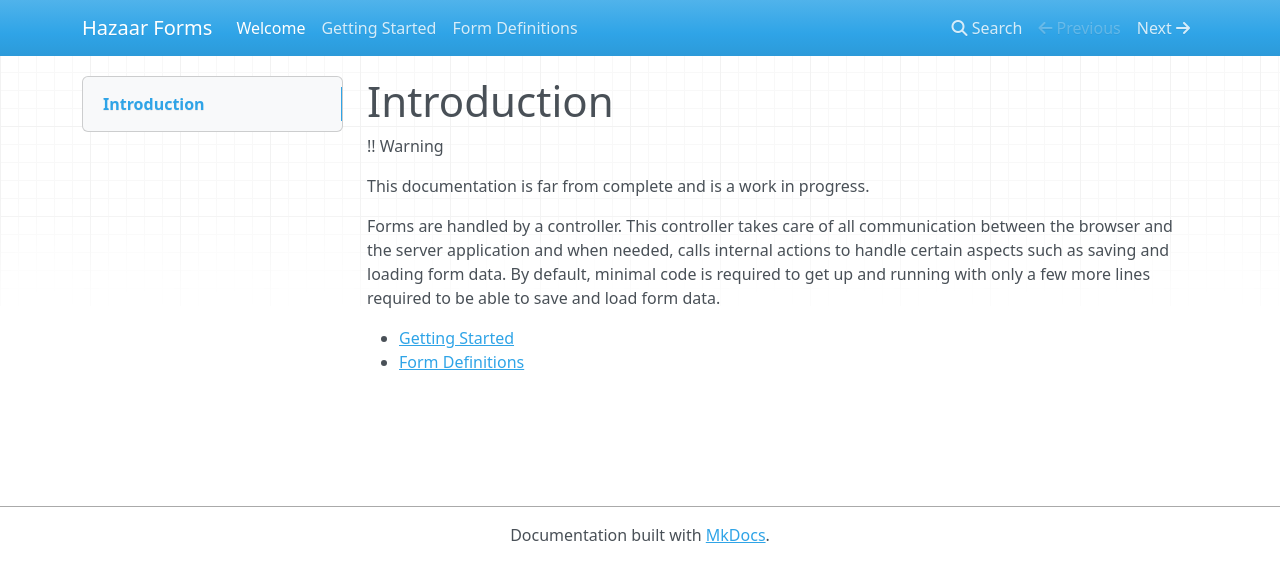
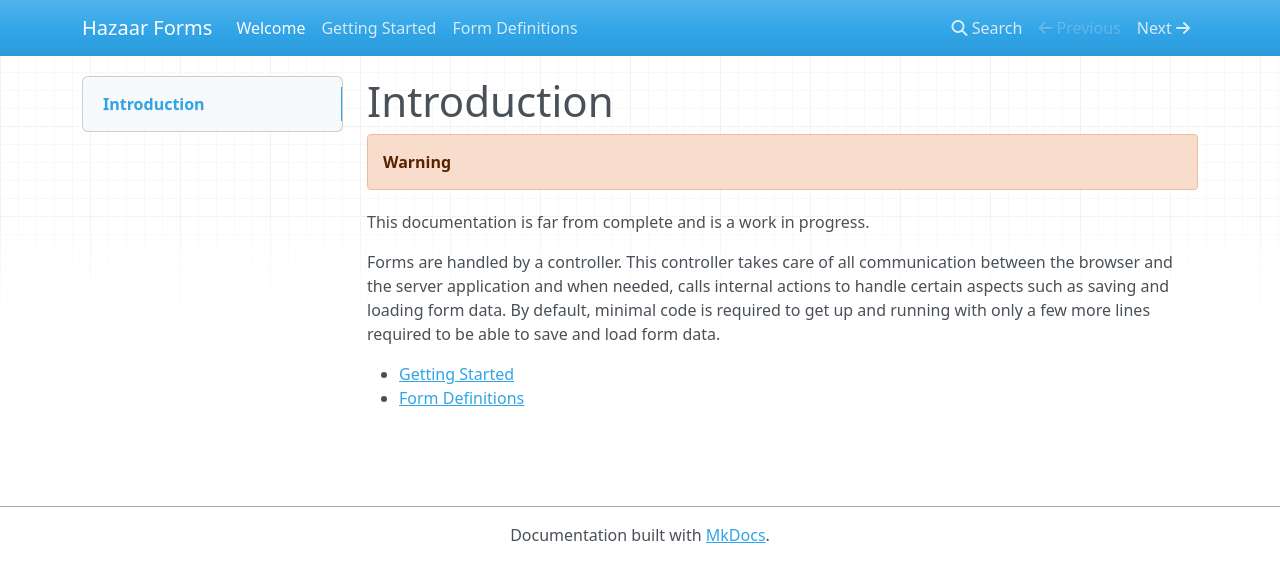
Before and after one commit to JAZ-013/hazaar-forms, an MkDocs documentation site: the page built from docs/index.md, in a window 1280 px wide. Shown: the top 582 px of the page. Built offline with MkDocs 1.6.1, drawn with Linux system fonts in a browser that asks for light colours; nearby versions of some CDN libraries; old or Windows-style settings are respelled for this version of MkDocs.

```diff
--- a/docs/index.md
+++ b/docs/index.md
@@ -1,6 +1,6 @@
 # Introduction
 
-!! Warning
+!!! Warning
 
 This documentation is far from complete and is a work in progress.
 
```
